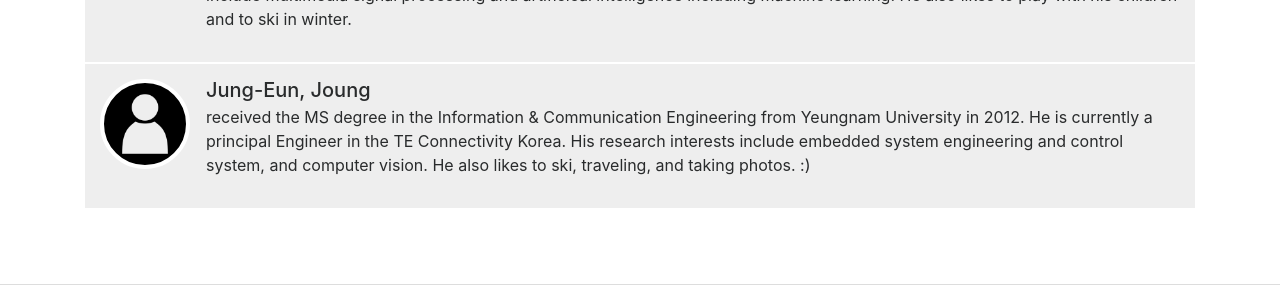
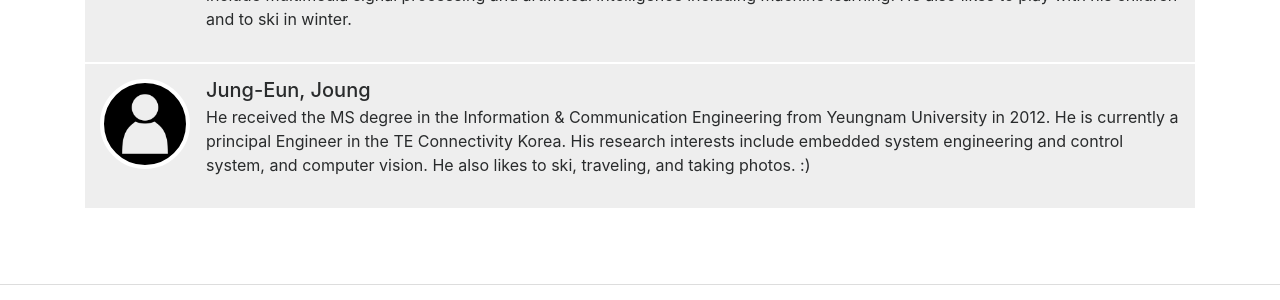
Before and after one commit to YU-MSP/yu-msp.github.io, a Jekyll site: the page built from members.html, in a window 1280 px wide and 900 px high, scrolled down 2073 px. Shown: the part 537-837 px from the top of the window. Built offline with Jekyll 4.4.1, drawn with Linux system fonts in a browser that asks for light colours; nearby versions of some CDN libraries.

Commit message:
no message

```diff
--- a/_data/members.yaml
+++ b/_data/members.yaml
@@ -94,4 +94,4 @@ alumnus:
   - name_kr: 정정은
     name_en: Jung-Eun, Joung
     body: >
-      received the MS degree in the Information & Communication Engineering from Yeungnam University in 2012. He is currently a principal Engineer in the TE Connectivity Korea. His research interests include embedded system engineering and control system, and computer vision. He also likes to ski, traveling, and taking photos. :)
+      He received the MS degree in the Information & Communication Engineering from Yeungnam University in 2012. He is currently a principal Engineer in the TE Connectivity Korea. His research interests include embedded system engineering and control system, and computer vision. He also likes to ski, traveling, and taking photos. :)
```
